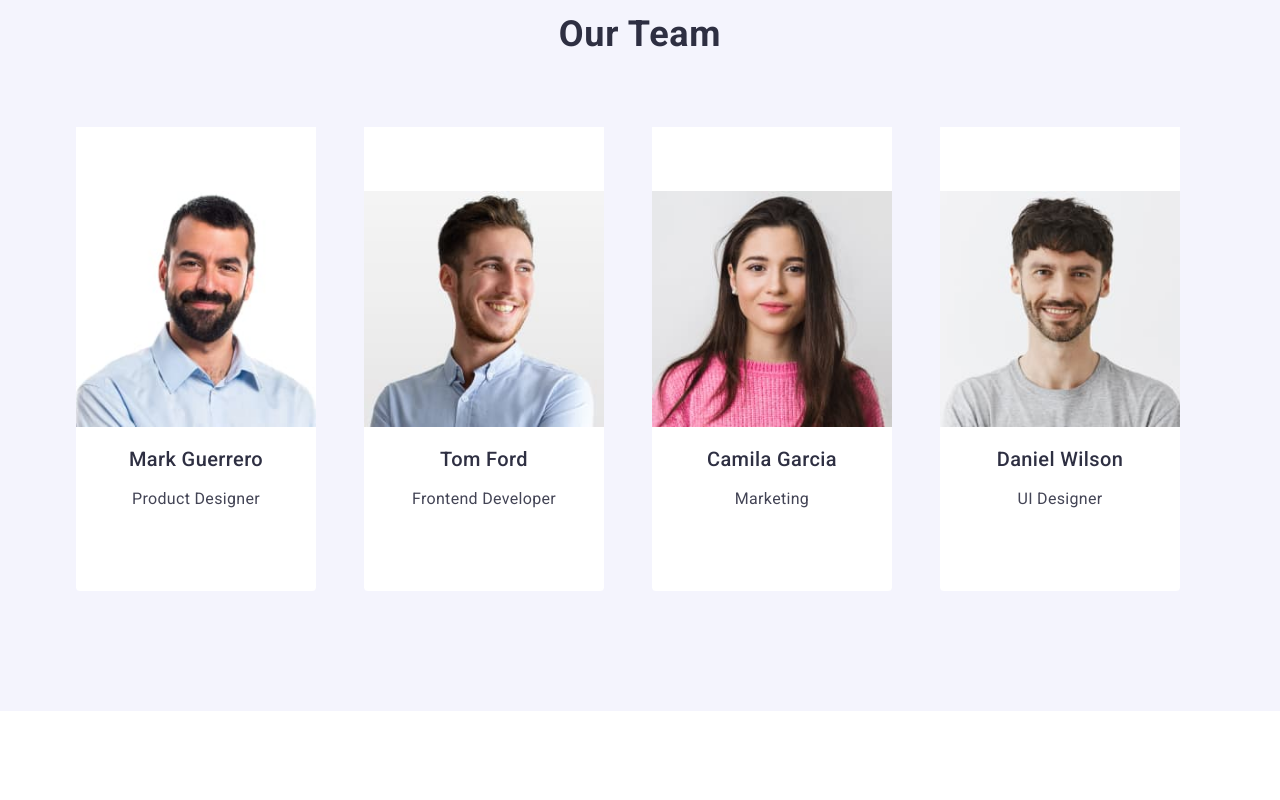
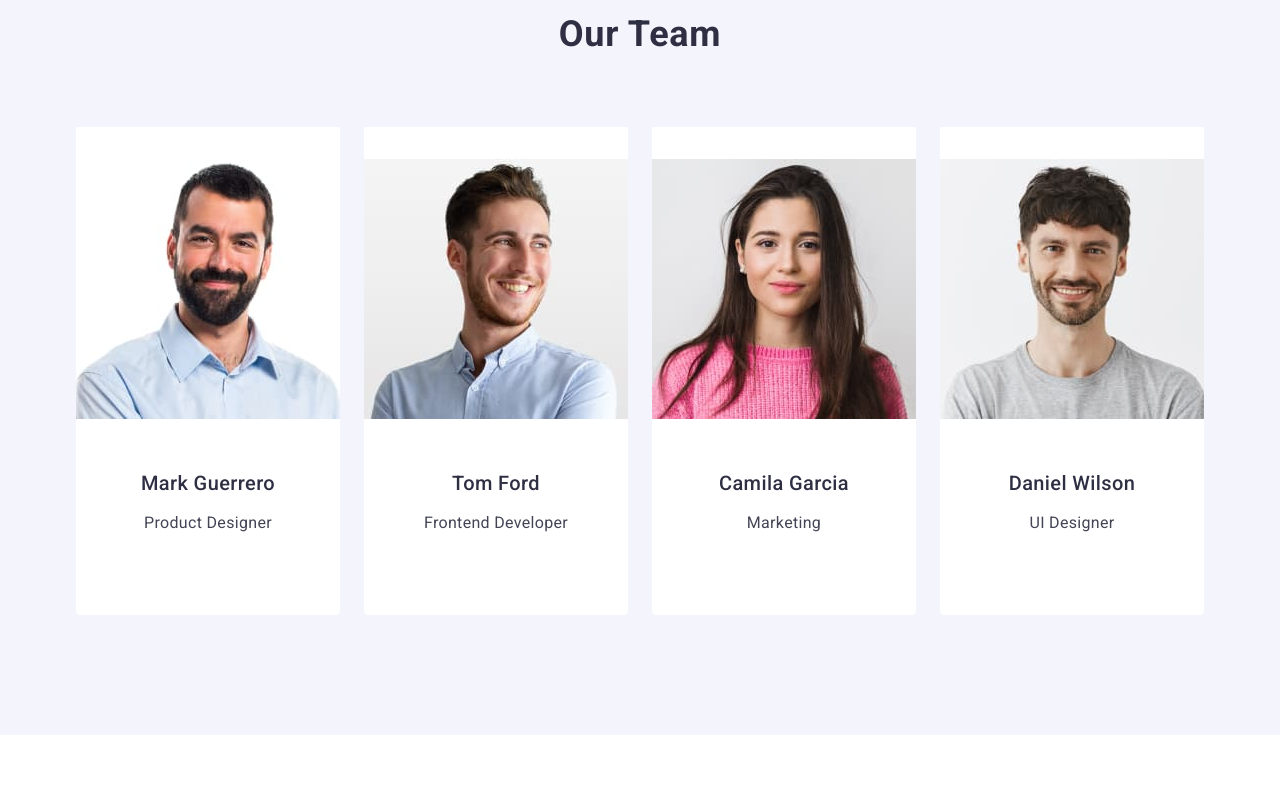
Before and after one commit to deviwax/goit-markup-hw-03, a plain HTML site: page index.html in a window 1280 px wide. Shown: the part 1220-2020 px from the top of the page. Drawn offline with nearby package versions, Linux system fonts and the light colour scheme.

Commit message:
goit-markup-hw-03

```diff
--- a/css/styles.css
+++ b/css/styles.css
@@ -183,13 +183,13 @@ color: #434455;
 }
 .team-section{
     background-color: #FFFFFF;
-    margin-right: 24px;
     border-radius: 0px 0px 4px 4px;
     padding: 32px 0 32px;
-    width: calc((100% - 3 * 24px) / 4);
+    width: calc((100%-72)/4);
 }
 .name-text{
-    padding: 32px 0 32px;
+    padding-top: 32px;
+    padding-bottom: 32px;
 }
 .portfolio{
     font-weight: 500;
--- a/index.html
+++ b/index.html
@@ -80,33 +80,35 @@
             <h2 class="team">Our Team</h2>
             <ul class="team-text">
                 <li class="team-section">
-                    <div class="name-text">
                     <img src="./images/img01.jpg"
                     alt="Product Designer" width="264"/>
+                    <div class="name-text">
                     <h3 class="portfolio">Mark Guerrero</h3>
                     <p class="section-text">Product Designer</p>
                 </div>
                 </li>
                 <li class="team-section">
-                    <div class="name-text">
                     <img src="./images/img02.jpg"
                     alt="Frontend Developer" width="264"/>
+                    <div class="name-text">
                     <h3 class="portfolio">Tom Ford</h3>
                     <p class="section-text">Frontend Developer</p>
                 </div>
                 </li>
                 <li class="team-section">
-                    <div class="name-text">
+
                     <img src="./images/img03.jpg"
                      alt="Camila Garcia Marketing" width="264"/>
+                     <div class="name-text">
                      <h3 class="portfolio">Camila Garcia</h3>
                      <p class="section-text">Marketing</p>
                     </div>
                 </li>
                 <li class="team-section">
-                    <div class="name-text">
+
                     <img src="./images/img04.jpg"
                      alt="UI Designer" width="264"/>
+                     <div class="name-text">
                      <h3 class="portfolio">Daniel Wilson</h3>
                      <p class="section-text ">UI Designer</p>
                     </div>
@@ -120,49 +122,49 @@
             <h2 class="section-portfolio">Our Portfolio</h2>
             <ul class="portfolio-section">
                 <li class="list-text">
-                    <div class="container-text">
                     <img src="./images/card1.jpg"
                     alt="Banking App" width="360">
+                    <div class="container-text">
                     <h3 class="portfolio">Banking App</h3>
                     <p class="section-text">App</p>
                 </div>
                 </li>
                 <li class="list-text">
-                    <div class="container-text">
                     <img src="./images/card2.jpg"
                     alt="Cashless Payment" width="360">
+                    <div class="container-text">
                     <h3 class="portfolio">Cashless Payment</h3>
                     <p class="section-text">Marketing</p>
                 </div>
                 </li>
                 <li class="list-text">
-                    <div class="container-text">
                     <img src="./images/card3.jpg"
                     alt="Meditation App" width="360">
+                    <div class="container-text">
                     <h3 class="portfolio">Meditation App</h3>
                     <p class="section-text">App</p>
                 </div>
                 </li>
                 <li class="list-text">
-                    <div class="container-text">
                     <img src="./images/card001.jpg"
                     alt="Taxi Service" width="360">
+                    <div class="container-text">
                     <h3 class="portfolio">Taxi Service</h3>
                     <p class="section-text">Marketing</p>
                 </div>
                 </li>
                 <li class="list-text">
-                    <div class="container-text">
                     <img src="./images/card002.jpg"
                     alt="Screen Illustrations" width="360">
+                    <div class="container-text">
                     <h3 class="portfolio">Screen Illustrations</h3>
                     <p class="section-text">Design</p>
                 </div>
                 </li>
                 <li class="list-text">
-                    <div class="container-text">
                     <img src="./images/card003.jpg" alt="Online Courses"
                     width="360">
+                    <div class="container-text">
                     <h3 class="portfolio">Online Courses</h3>
                     <p class="section-text">Marketing</p>
                 </div>
```
